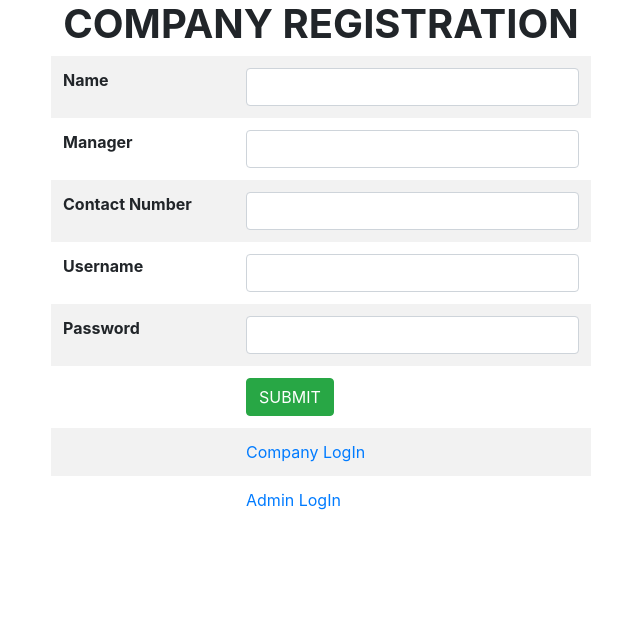
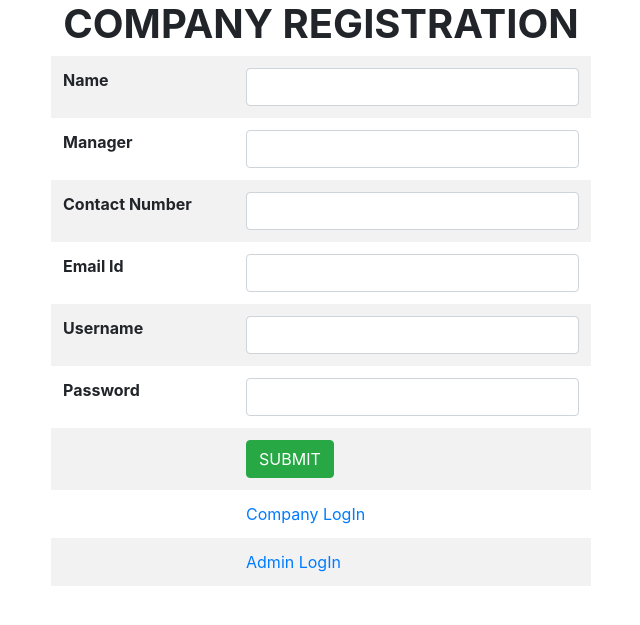
Before and after one commit to Ganasyam/training-1, a PHP site: page /companyreg.php in a window 1280 px wide. Shown: the part 72-697 px from the top of the page, without its empty margins (319-959 px from the left). Run offline with PHP 8.4, Linux system fonts and the light colour scheme.

Commit message:
first commit

```diff
--- a/companyreg.php
+++ b/companyreg.php
@@ -51,6 +51,11 @@
                     <tr>
                         <td><b>Contact Number</b></td>
                         <td><input type="text" class="form-control" name="contactno"pattern="[6789]{1}[0-9]{9}" required ></td>
+                    </tr>
+
+                    <tr>
+                        <td><b>Email Id</b></td>
+                        <td><input type="email" class="form-control" name="email" required ></td>
                     </tr>
                     <tr>
                         <td><b>Username</b></td>
```
